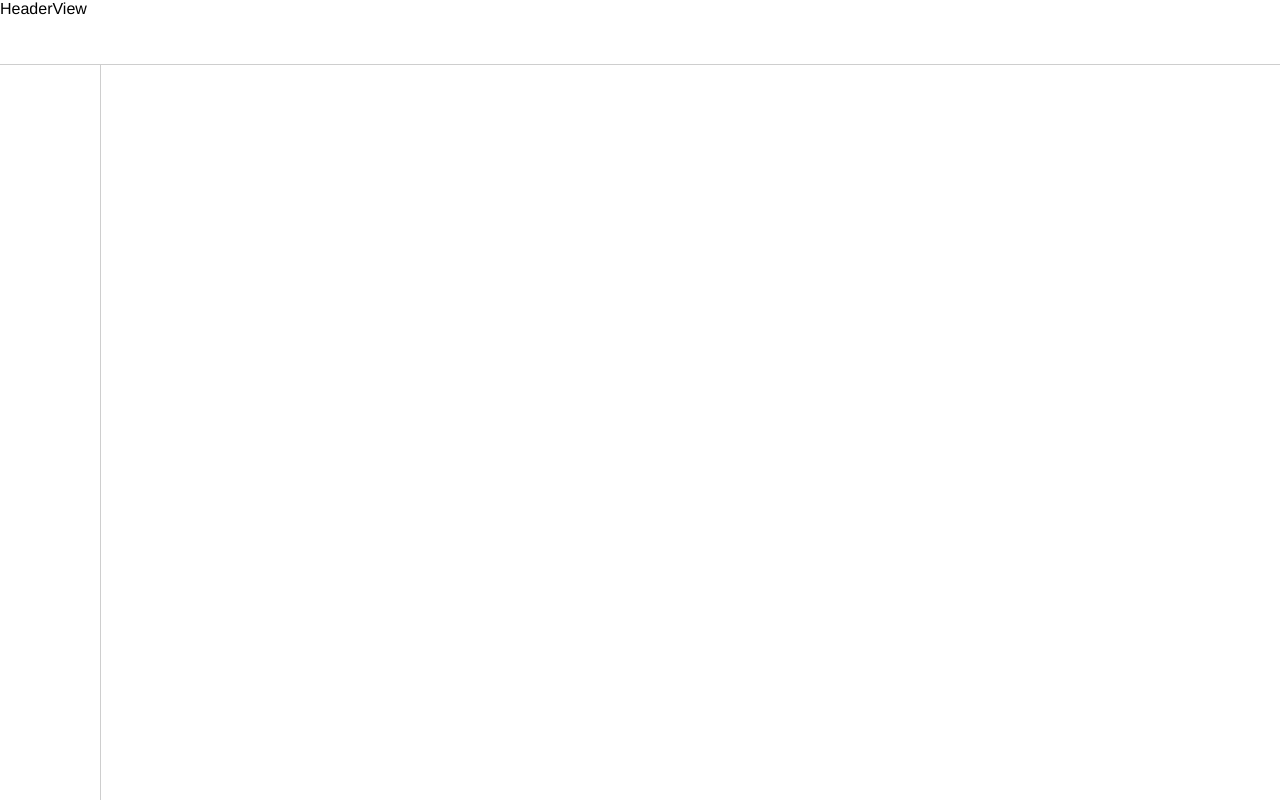
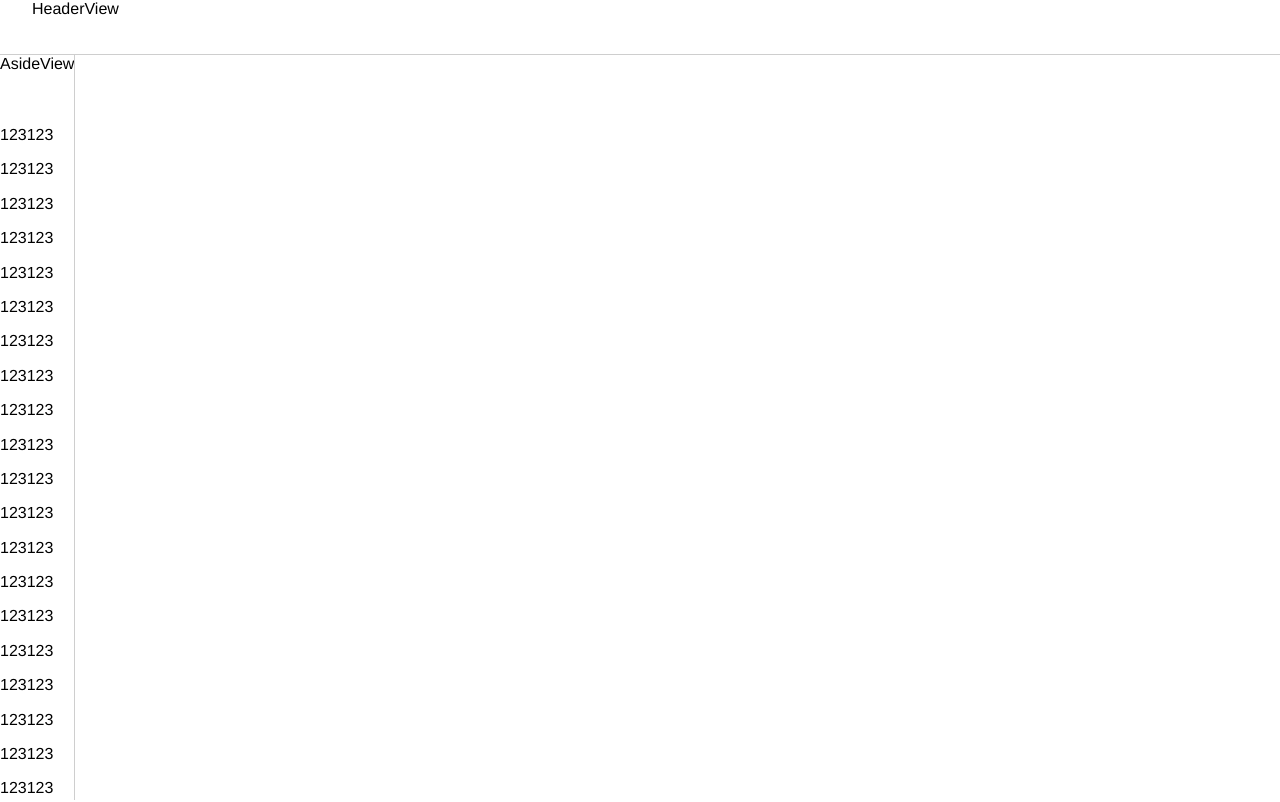
Before and after one commit to heartfeltfy/project-vite, a Vue app: page / in a window 1280 px wide. Shown: the top 802 px of the page. Built offline with nearby package versions, Linux system fonts and the light colour scheme.

Commit message:
日常更新界面

```diff
--- a/src/components.d.ts
+++ b/src/components.d.ts
@@ -9,6 +9,9 @@ export {}
 
 declare module '@vue/runtime-core' {
   export interface GlobalComponents {
+    AsideView: typeof import('./layout/components/AsideView.vue')['default']
+    ElScrollbar: typeof import('element-plus/es')['ElScrollbar']
+    HeaderView: typeof import('./layout/components/HeaderView.vue')['default']
     HelloWorld: typeof import('./components/HelloWorld.vue')['default']
     RouterLink: typeof import('vue-router')['RouterLink']
     RouterView: typeof import('vue-router')['RouterView']
--- a/src/layout/IndexView.vue
+++ b/src/layout/IndexView.vue
@@ -3,11 +3,17 @@
 <template>
   <div class="tiger-layout">
     <header>
-      HeaderView
+      <HeaderView />
     </header>
     <main>
-      <aside></aside>
-      <section></section>
+      <aside>
+        <el-scrollbar>
+          <AsideView />
+        </el-scrollbar>
+      </aside>
+      <section>
+        <p v-for="i in 100" :key="i">123123</p>
+      </section>
     </main>
   </div>
 </template>
@@ -19,6 +25,22 @@
     height: var(--header-height);
     flex-shrink: 0;
     border-bottom: 1px solid var(--header-border);
+    padding: 0 32px;
+    background: radial-gradient(transparent 1px, var(--bg-color) 1px);
+    background-size: 4px 4px;
+    backdrop-filter: saturate(50%) blur(4px);
+    top: 0;
+    left: 0;
+    position: relative;
+    z-index: var(--nav-z-index);
+    box-sizing: border-box;
+  }
+
+  @media screen and (min-width: 960px) {
+    header {
+      position: sticky;
+      width: 100%;
+    }
   }
 
   main {
@@ -26,11 +48,22 @@
 
     aside {
       position: fixed;
-      width: 100px;
       top: var(--header-height);
       bottom: 0;
       left: 0;
       border-right: 1px solid var(--header-border);
+      padding: 48px 32px 96px calc((100vw - var(--screen-max-width)) / 2);
+      width: calc((100vw - var(--screen-max-width)) / 2 + var(--sidebar-width-small));
+    }
+
+    section {
+      padding-top: var(--header-height);
+    }
+
+    @media screen and (min-width: 960px) and (min-width: 1440px) {
+      section {
+        padding-left: calc((100vw - var(--screen-max-width)) / 2 + var(--sidebar-width-small));
+      }
     }
   }
 }
--- /dev/null
+++ b/src/layout/components/AsideView.vue
@@ -0,0 +1,9 @@
+<script lang="ts" setup></script>
+
+<template>
+  <div class="template">
+    AsideView
+  </div>
+</template>
+
+<style lang="scss" scoped></style>
--- /dev/null
+++ b/src/layout/components/HeaderView.vue
@@ -0,0 +1,18 @@
+<script lang="ts" setup></script>
+
+<template>
+  <div class="header-container">HeaderView</div>
+</template>
+
+<style lang="scss" scoped>
+.header-container {
+  height: 100%;
+  margin: 0 auto;
+}
+
+@media screen and (min-width: 1440px) {
+  .header-container {
+    max-width: var(--screen-max-width)
+  }
+}
+</style>
--- a/src/style.css
+++ b/src/style.css
@@ -1,3 +1,23 @@
 html, body, #app {
   font-family: "Helvetica Neue", Helvetica, "PingFang SC", "Hiragino Sans GB", "Microsoft YaHei", "微软雅黑", Arial, sans-serif;
 }
+
+*, :before, :after {
+  box-sizing: border-box;
+}
+
+/* 滚动条轨道样式 */
+::-webkit-scrollbar {
+  width: 6px;
+}
+
+/* 滚动条滑块样式 */
+::-webkit-scrollbar-thumb {
+  background-color: #0003;
+  border-radius: 10px;
+  transition: all .2s ease-in-out;
+}
+
+::-webkit-scrollbar-track {
+  border-radius: 10px;
+}
--- a/src/style/root.scss
+++ b/src/style/root.scss
@@ -1,4 +1,31 @@
 :root {
-  --header-height: 64px;
-  --header-border: #cecece
+  --header-height: 55px;
+  --header-border: #cecece;
+  --bg-color: #fff;
+  --nav-z-index: 25;
 }
+
+@media screen and (min-width: 1680px) {
+  :root {
+    --screen-max-width: 1482px;
+    --sidebar-width-small: 290px
+  }
+}
+
+@media screen and (min-width: 1440px) {
+  :root {
+    --screen-max-width: 1362px;
+    --sidebar-width-small: 234px !important;
+  }
+}
+
+@media screen and (min-width: 960px) {
+  :root {
+    --sidebar-width-small: 266px
+  }
+}
+
+@media screen and (min-width: 768px) {
+  :root {
+  }
+}
--- a/vite.config.ts
+++ b/vite.config.ts
@@ -42,7 +42,7 @@ export default defineConfig({
     }),
     Components({
       // 需要自动按需引入的文件夹组件
-      dirs: ["src/components"],
+      dirs: ["src/components", "src/layout/components"],
       resolvers: [ElementPlusResolver(), NaiveUiResolver()],
       // 生成配置文件路径
       dts: "src/components.d.ts"
```
